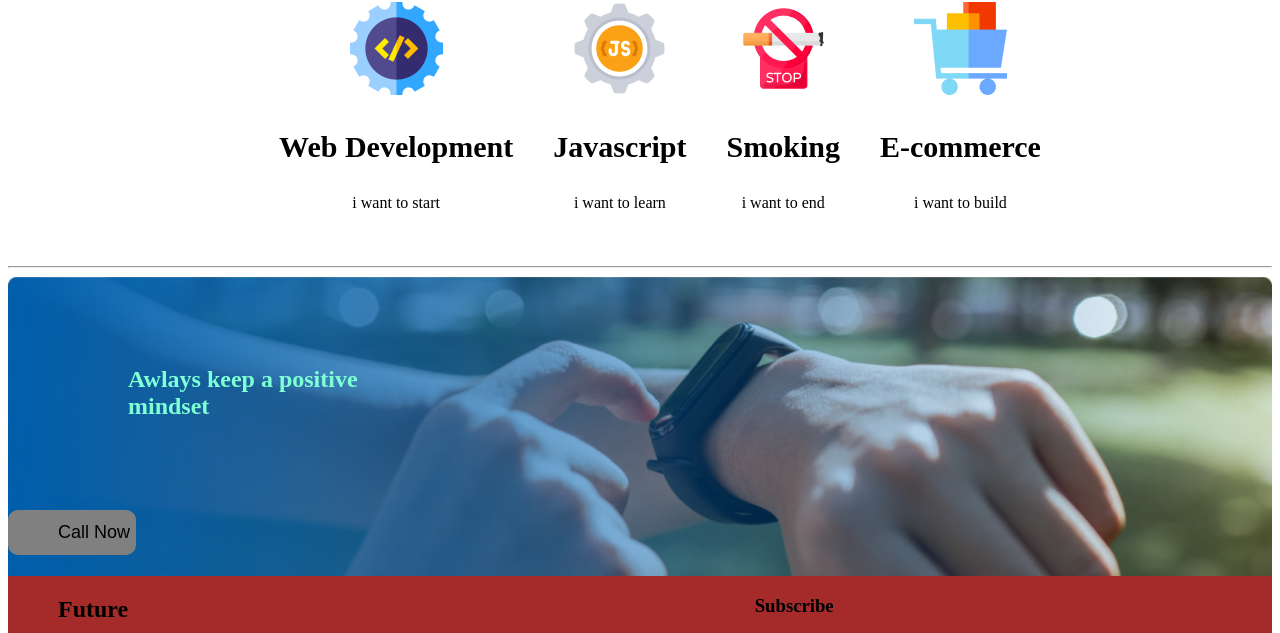
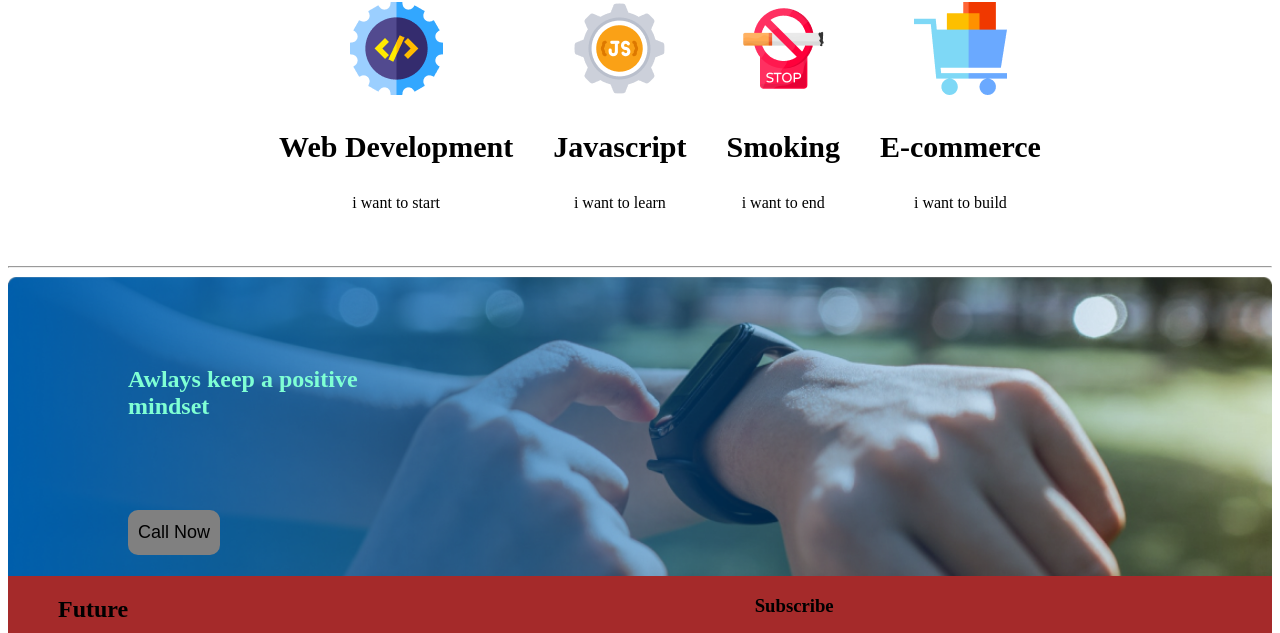
Before and after one commit to TakibHossen/new-year-assignment, a plain HTML site: page index.html in a window 1280 px wide. Shown: the part 1516-2149 px from the top of the page. Drawn offline with Linux system fonts and the light colour scheme.

Commit message:
change style

```diff
--- a/styles/style.css
+++ b/styles/style.css
@@ -121,8 +121,8 @@
     border: 0;
     /* padding: 19px 40px;  */
     height: 45px;
-    left: 25%;
-    top: 60px;
+    padding: 5px 10px;
+    margin-left: 120px;
     border-radius: 10px;
     background: gray;
     /* margin-left: 50 px; */
```
